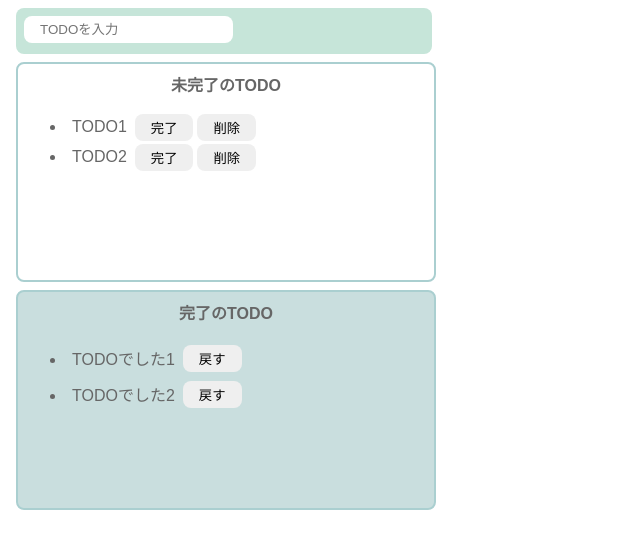
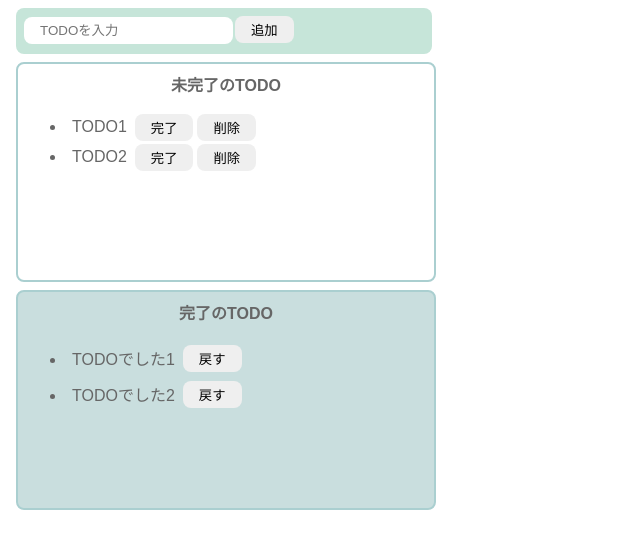
Before and after one commit to kuraunDeveloper/react-basic-todo, a React (Create React App) app: page / in a window 1280 px wide. Shown: the top 548 px of the page, without its empty margins (0-640 px from the left). Built offline with nearby package versions, Linux system fonts and the light colour scheme.

Commit message:
タスクの追加機能を作成

```diff
--- a/src/Todo.jsx
+++ b/src/Todo.jsx
@@ -1,13 +1,28 @@
 import { useState } from "react";
 import "./styles.css";
 
+
 export const Todo = () => {
+    const [todoText, setTodoText] = useState("");
     const [incompleteTodos, setIncompleteTodos] = useState(["TODO1", "TODO2"]);
     const [completeTodos, setCompleteTodos] = useState(["TODOでした1", "TODOでした2"]);
+
+    const onChangeTodoText = (event) => {
+        setTodoText(event.target.value);
+    }
+
+    const onClickAddButton = () => {
+        if(!todoText) return;
+        const newTodos = [...incompleteTodos, todoText]
+        setIncompleteTodos(newTodos);
+        setTodoText("");
+    }
+
     return (
         <>
             <div className="input-area">
-                <input type="text" placeholder="TODOを入力" />
+                <input type="text" placeholder="TODOを入力" value={todoText} onChange={onChangeTodoText} />
+                <button onClick={onClickAddButton}>追加</button>
             </div>
             <div className="incomplete-area">
                 <p className="title">未完了のTODO</p>
```
